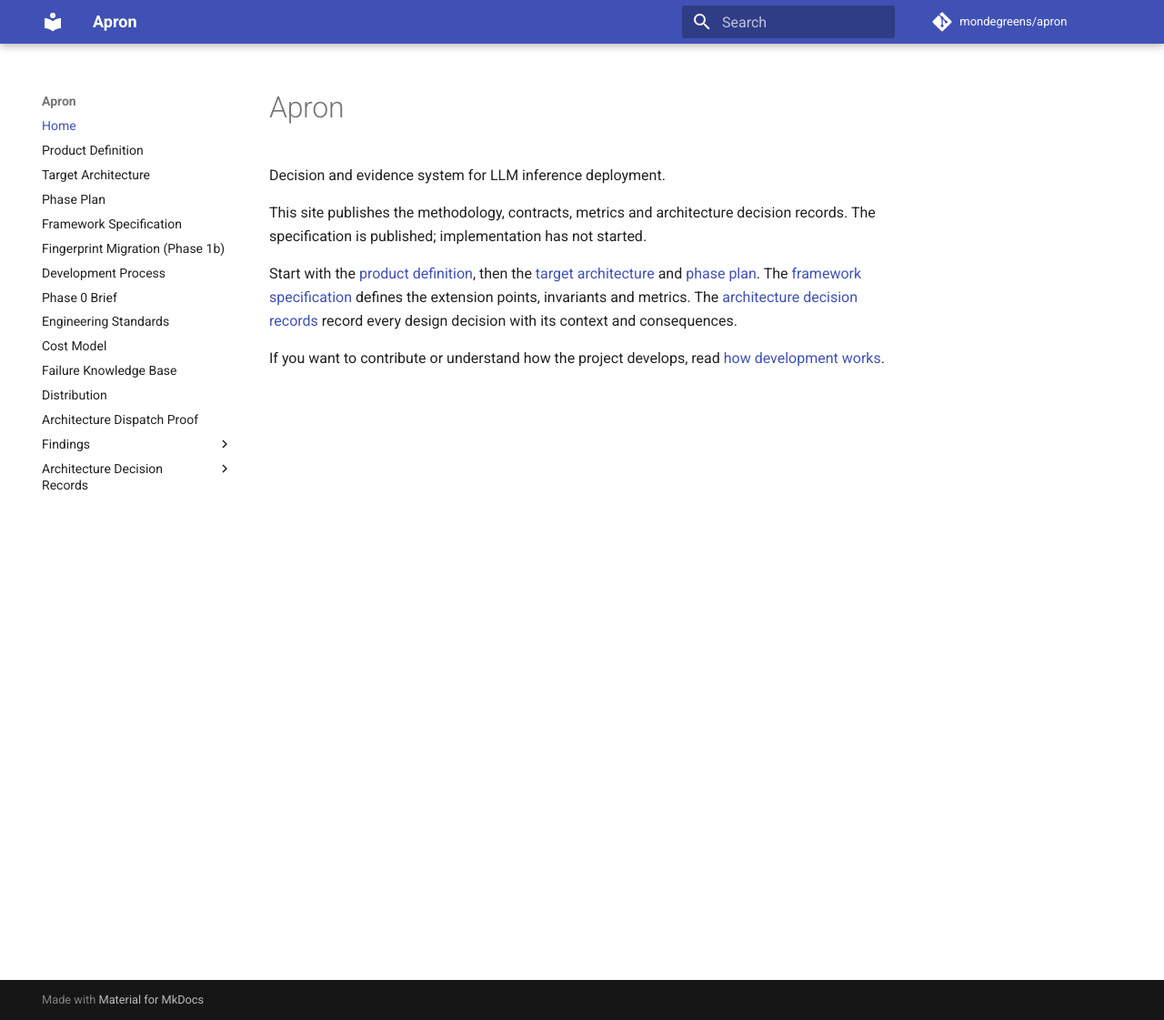
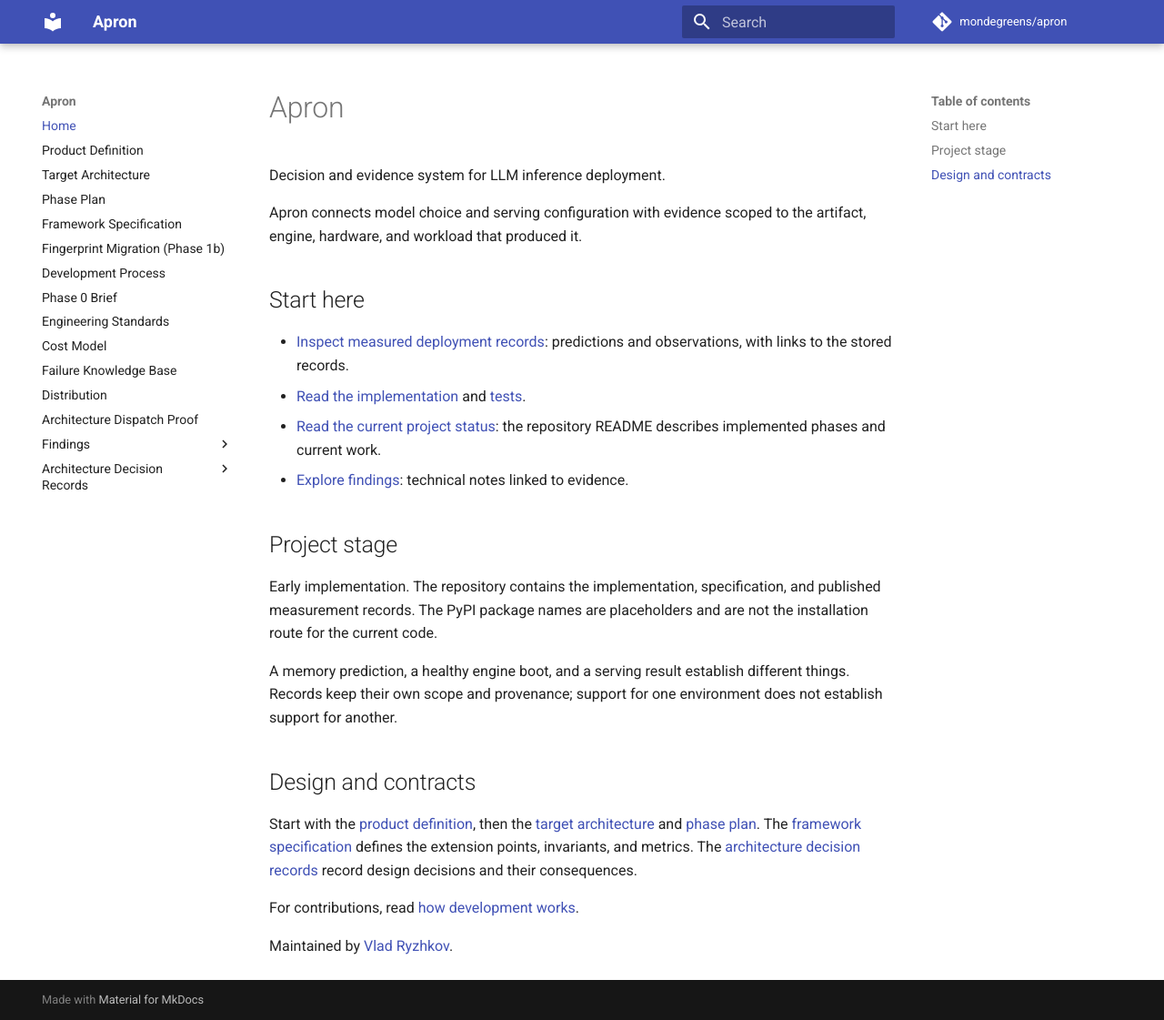
Before and after one commit to mondegreens/apron, an MkDocs documentation site: the page built from docs/index.md, in a window 1280 px wide and 1121 px high. Shown: the whole window at 91% size. Built offline with MkDocs 1.6.1 and Material for MkDocs 9.7.7, drawn with Linux system fonts in a browser that asks for light colours; comment, search, counter and statistics services are not loaded.

Commit message:
docs: clarify implementation status and evidence entry points (#75)
Replace the stale documentation-home status with implementation and evidence entry points. Preserve measured records and current project status.

Validation: prek run --all-files passed before both source commits; all 16 GitHub checks passed.

```diff
--- a/docs/index.md
+++ b/docs/index.md
@@ -2,8 +2,25 @@
 
 Decision and evidence system for LLM inference deployment.
 
-This site publishes the methodology, contracts, metrics and architecture decision records. The specification is published; implementation has not started.
+Apron connects model choice and serving configuration with evidence scoped to the artifact, engine, hardware, and workload that produced it.
 
-Start with the [product definition](product-definition.md), then the [target architecture](target-architecture.md) and [phase plan](phase-plan.md). The [framework specification](framework-spec.md) defines the extension points, invariants and metrics. The [architecture decision records](adr/ADR-001-execution-environment.md) record every design decision with its context and consequences.
+## Start here
 
-If you want to contribute or understand how the project develops, read [how development works](development-process.md).
+- [Inspect measured deployment records](https://github.com/mondegreens/apron#measured-records): predictions and observations, with links to the stored records.
+- [Read the implementation](https://github.com/mondegreens/apron/tree/main/src) and [tests](https://github.com/mondegreens/apron/tree/main/tests).
+- [Read the current project status](https://github.com/mondegreens/apron#overview): the repository README describes implemented phases and current work.
+- [Explore findings](blog/index.md): technical notes linked to evidence.
+
+## Project stage
+
+Early implementation. The repository contains the implementation, specification, and published measurement records. The PyPI package names are placeholders and are not the installation route for the current code.
+
+A memory prediction, a healthy engine boot, and a serving result establish different things. Records keep their own scope and provenance; support for one environment does not establish support for another.
+
+## Design and contracts
+
+Start with the [product definition](product-definition.md), then the [target architecture](target-architecture.md) and [phase plan](phase-plan.md). The [framework specification](framework-spec.md) defines the extension points, invariants, and metrics. The [architecture decision records](adr/ADR-001-execution-environment.md) record design decisions and their consequences.
+
+For contributions, read [how development works](development-process.md).
+
+Maintained by [Vlad Ryzhkov](https://github.com/data-mission).
```
Also changed, not shown: README.md (+14 -1 lines).
